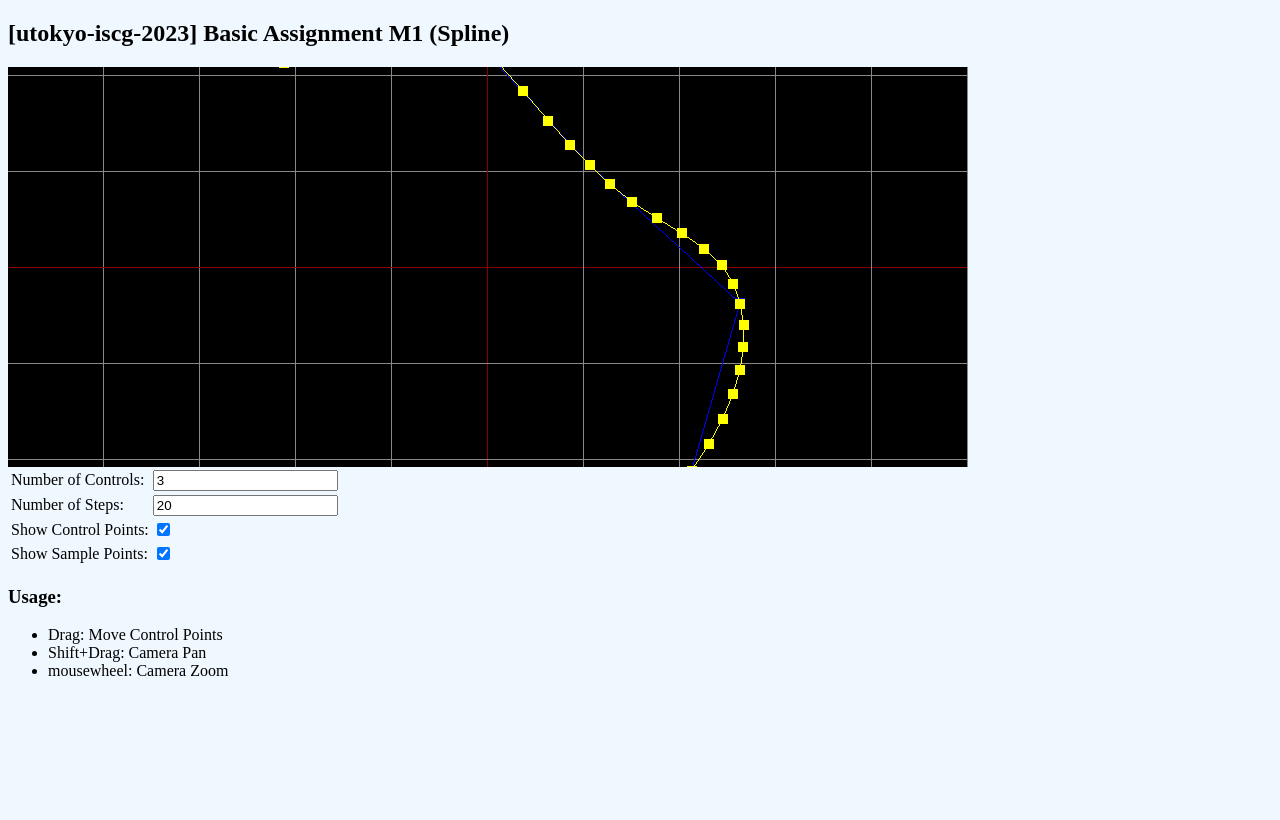
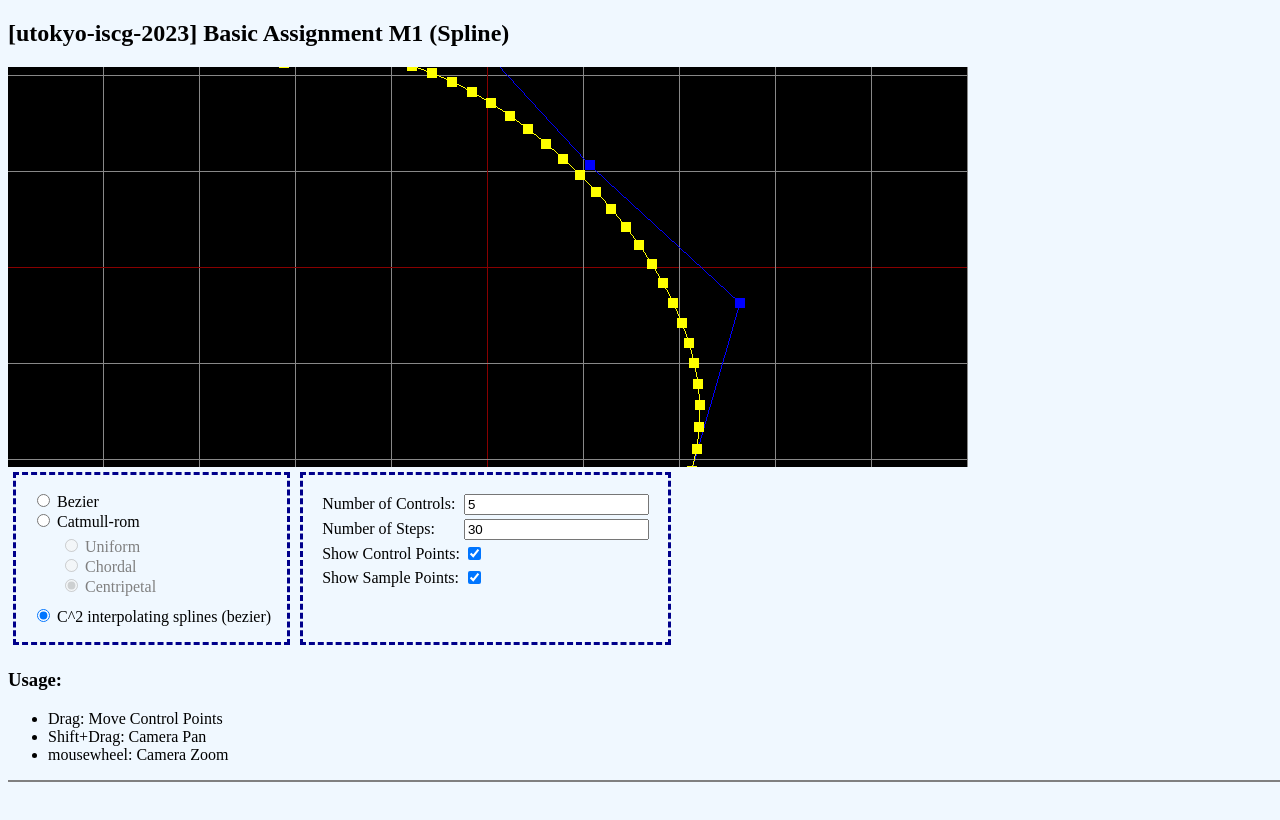
Before and after one commit to kana-lab/cg2023, a website built with Vite: page index.html in a window 1280 px wide. Built offline with nearby package versions, Linux system fonts and the light colour scheme.

Commit message:
added user interfaces

```diff
--- a/index.html
+++ b/index.html
@@ -9,30 +9,102 @@
 <body>
 <h2>[utokyo-iscg-2023] Basic Assignment M1 (Spline)</h2>
 <canvas id="main-canvas"></canvas>
+<div style="display: flex;">
+    <div class="params">
+        <form>
+            <input type="radio" id="bezier" name="options" value="bezier"
+                   onchange="onRadioChange();"/>
+            <label for="bezier">Bezier</label><br>
+
+            <input type="radio" id="catmull-rom" name="options" value="catmull"
+                   onchange="onRadioChange();"/>
+            <label for="catmull-rom">Catmull-rom</label><br>
+
+            <fieldset id="subgroup" disabled>
+                <input type="radio" id="uniform" name="suboptions" value="uniform"
+                       onchange="onMethodChange()"/>
+                <label for="uniform">Uniform</label><br>
+
+                <input type="radio" id="chordal" name="suboptions" value="chordal"
+                       onchange="onMethodChange()"/>
+                <label for="chordal">Chordal</label><br>
+
+                <input type="radio" id="centripetal" name="suboptions" value="centripetal" checked
+                       onchange="onMethodChange()"/>
+                <label for="centripetal">Centripetal</label>
+            </fieldset>
+
+            <input type="radio" id="c2interpolation" name="options" value="c2interpolation"
+                   onchange="onRadioChange();" checked/>
+            <label for="c2interpolation">C^2 interpolating splines (bezier)</label>
+        </form>
+    </div>
+    <div class="params">
         <table>
             <tr>
                 <td>Number of Controls:</td>
-        <td colspan="2"><input type="number" id="input_numctrls" onchange="draw();" step="1" min="3" value="3"></td>
+                <td colspan="2"><input type="number" id="input_numctrls" step="1" min="3" value="5"
+                                       onchange="cvs.setNumCtrlPoints(this.valueAsNumber);"></td>
             </tr>
             <tr>
                 <td>Number of Steps:</td>
-        <td colspan="2"><input type="number" id="input_numsteps" onchange="draw();" step="1" min="2" value="20"></td>
+                <td colspan="2"><input type="number" id="input_numsteps" step="1" min="2" value="30"
+                                       onchange="cvs.setNumSteps(this.valueAsNumber);"></td>
             </tr>
             <tr>
                 <td>Show Control Points:</td>
-        <td colspan="2"><input type="checkbox" id="input_show_controlpoints" onchange="draw();" checked></td>
+                <td colspan="2"><input type="checkbox" id="input_show_controlpoints" checked
+                                       onchange="cvs.setCtrlPointsVisible(this.checked);">
+                </td>
             </tr>
             <tr>
                 <td>Show Sample Points:</td>
-        <td colspan="2"><input type="checkbox" id="input_show_samplepoints" onchange="draw();" checked></td>
+                <td colspan="2"><input type="checkbox" id="input_show_samplepoints" checked
+                                       onchange="cvs.setSamplePointsVisible(this.checked);">
+                </td>
             </tr>
         </table>
+    </div>
+</div>
 <h3>Usage:</h3>
 <ul>
     <li>Drag: Move Control Points</li>
     <li>Shift+Drag: Camera Pan</li>
     <li>mousewheel: Camera Zoom</li>
 </ul>
+<div class="separator"></div>
 <script type="module" src="/src/main.ts"></script>
+<script>
+    const onRadioChange = () => {
+        const subgroup = document.getElementById("subgroup")
+        const catmull_rom = document.getElementById("catmull-rom")
+        subgroup.disabled = !catmull_rom.checked
+        onMethodChange()
+    }
+
+    const onMethodChange = () => {
+        const splineKindGroup = document.getElementsByName("options")
+        let splineKind
+        for (let i = 0; i < splineKindGroup.length; ++i) {
+            const radio = splineKindGroup.item(i)
+            if (radio.checked) {
+                splineKind = radio.value
+                break
+            }
+        }
+
+        const knotKindGroup = document.getElementsByName("suboptions")
+        let knotKind
+        for (let i = 0; i < knotKindGroup.length; ++i) {
+            const radio = knotKindGroup.item(i)
+            if (radio.checked) {
+                knotKind = radio.value
+                break
+            }
+        }
+
+        cvs.setSplineMethod(splineKind, knotKind)
+    }
+</script>
 </body>
 </html>
--- a/src/main.ts
+++ b/src/main.ts
@@ -34,14 +34,25 @@ const solve_cubic_equation = (a: number, b: number, c: number, d: number): numbe
     do {
         e = evaluate(x)
         x -= e / differential(x)
-    } while (e > 1e-6)
+    } while (Math.abs(e) > 1e-6)
 
     return x
 }
 
 class SplineCanvasEx extends SplineCanvas {
+    numSteps: number
+    splineKind: string
+    knotKind: string
+
+    constructor() {
+        super();
+        this.numSteps = 30
+        this.splineKind = "bezier"
+        this.knotKind = "centripetal"
+    }
+
     private bezier(ctrlPoints: Vector2[]): Float32Array {
-        const n = 15
+        const n = this.numSteps
         let result = []
 
         // bezier curve (n dim)
@@ -77,21 +88,20 @@ class SplineCanvasEx extends SplineCanvas {
     }
 
     private catmull_rom(ctrlPoints: Vector2[]): Float32Array {
-        const n = 30
+        const n = this.numSteps
         let result = []
 
         let knot = [0.]
         for (let i = 1; i < ctrlPoints.length; ++i) {
-            // uniform
-            // knot.push(i)
-
-            // chordal
-            // const dist = ctrlPoints[i - 1].distanceTo(ctrlPoints[i])
-            // knot.push(knot[i - 1] + dist)
-
-            // centripetal
-            const dist = ctrlPoints[i - 1].distanceTo(ctrlPoints[i])
-            knot.push(knot[i - 1] + dist ** 0.5)
+            if (this.knotKind == "uniform") {
+                knot.push(i)
+            } else if (this.knotKind == "chordal") {
+                const dist = ctrlPoints[i - 1].distanceTo(ctrlPoints[i])
+                knot.push(knot[i - 1] + dist)
+            } else {
+                const dist = ctrlPoints[i - 1].distanceTo(ctrlPoints[i])
+                knot.push(knot[i - 1] + dist ** 0.5)
+            }
         }
 
         const interval = knot[knot.length - 1] / n;
@@ -164,7 +174,7 @@ class SplineCanvasEx extends SplineCanvas {
             )
         }
 
-        const n = 30
+        const n = this.numSteps
         let result = []
 
         const interval = Math.PI / 2 * (ctrlPoints.length - 1) / n
@@ -230,11 +240,27 @@ class SplineCanvasEx extends SplineCanvas {
             ctrl_v.push(new Vector2(x, y))
         }
 
-        // return this.bezier(ctrl_v)
-        // return this.catmull_rom(ctrl_v)
-        return this.c2_interpolation(ctrl_v)
+        if (this.splineKind == "bezier") {
+            return this.bezier(ctrl_v)
+        } else if (this.splineKind == "catmull") {
+            return this.catmull_rom(ctrl_v)
+        } else {
+            return this.c2_interpolation(ctrl_v)
+        }
+    }
+
+    setNumSteps(n: number) {
+        this.numSteps = n
+        this.needsUpdate = true
+    }
+
+    setSplineMethod(splineKind: string, knotKind: string) {
+        this.splineKind = splineKind
+        this.knotKind = knotKind
+        this.needsUpdate = true
     }
 }
 
 const cvs = new SplineCanvasEx()
-cvs.animate()
+cvs.animate();
+(globalThis as any).cvs = cvs  // export
--- a/src/spline_canvas.ts
+++ b/src/spline_canvas.ts
@@ -12,6 +12,9 @@ import {DraggableGridCanvas} from "./core/draggable_canvas";
 
 
 export class SplineCanvas extends DraggableGridCanvas {
+    ctrlPoints: Points
+    ctrlLines: Line
+    samplePoints: Points
     ctrlGeometry: BufferGeometry
     needsUpdate: boolean
     sampleGeometry: BufferGeometry
@@ -32,13 +35,13 @@ export class SplineCanvas extends DraggableGridCanvas {
             color: 0x0000ff,
             size: 10,
         })
-        const ctrls = new Points(this.ctrlGeometry, ctrlMaterial)
-        this.scene.add(ctrls)
+        this.ctrlPoints = new Points(this.ctrlGeometry, ctrlMaterial)
+        this.scene.add(this.ctrlPoints)
 
         // 制御点間をつなぐ直線
         const ctrlLineMaterial = new LineBasicMaterial({color: 0x0000ff})
-        const ctrlLine = new Line(this.ctrlGeometry, ctrlLineMaterial)
-        this.scene.add(ctrlLine)
+        this.ctrlLines = new Line(this.ctrlGeometry, ctrlLineMaterial)
+        this.scene.add(this.ctrlLines)
 
         // スプラインのサンプル点をシーンに追加
         this.sampleGeometry = new BufferGeometry()
@@ -50,8 +53,8 @@ export class SplineCanvas extends DraggableGridCanvas {
             color: 0xffff00,
             size: 10
         })
-        const samples = new Points(this.sampleGeometry, sampleMaterial)
-        this.scene.add(samples)
+        this.samplePoints = new Points(this.sampleGeometry, sampleMaterial)
+        this.scene.add(this.samplePoints)
 
         // スプラインのサンプル点をつなぐ直線
         const sampleLineMaterial = new LineBasicMaterial({color: 0xffff00})
@@ -135,4 +138,15 @@ export class SplineCanvas extends DraggableGridCanvas {
 
         this.needsUpdate = true
     }
+
+    setCtrlPointsVisible(visibility: boolean) {
+        this.ctrlPoints.visible = visibility
+        this.ctrlLines.visible = visibility
+        this.needsUpdate = true
+    }
+
+    setSamplePointsVisible(visibility: boolean) {
+        this.samplePoints.visible = visibility
+        this.needsUpdate = true
+    }
 }
--- a/src/style.css
+++ b/src/style.css
@@ -9,3 +9,24 @@ html, body {
     height: 50%;
     display: block;
 }
+
+.params {
+    width: fit-content;
+    border: 3px dashed darkblue;
+    padding: 1rem;
+    margin: 5px;
+}
+
+fieldset {
+    border-style: none;
+    margin-left: 1rem;
+}
+
+fieldset:disabled {
+    color: gray;
+}
+
+.separator {
+    height: 2px;
+    background-color: gray;
+}
```
Lines whose indentation alone changed are shown as unchanged.
